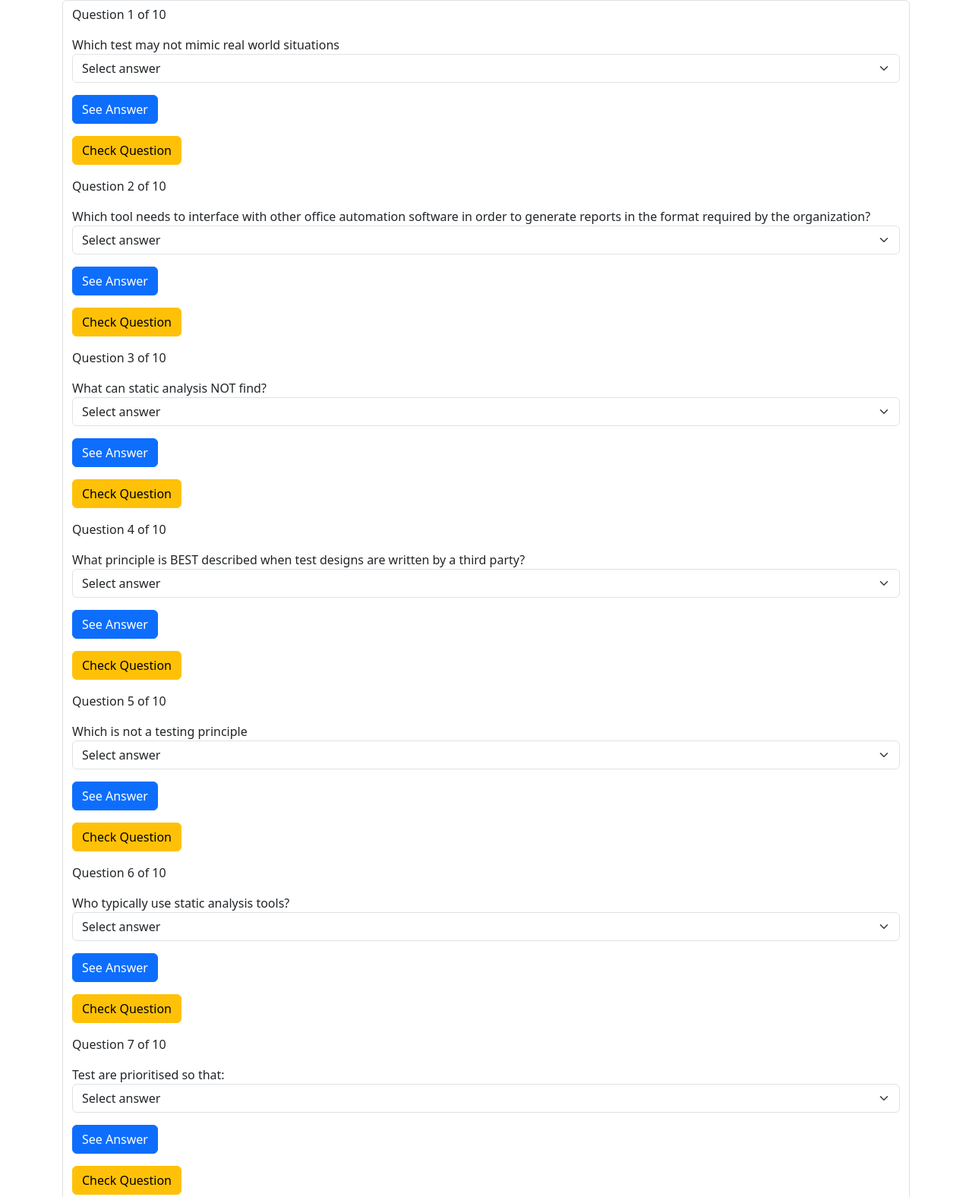
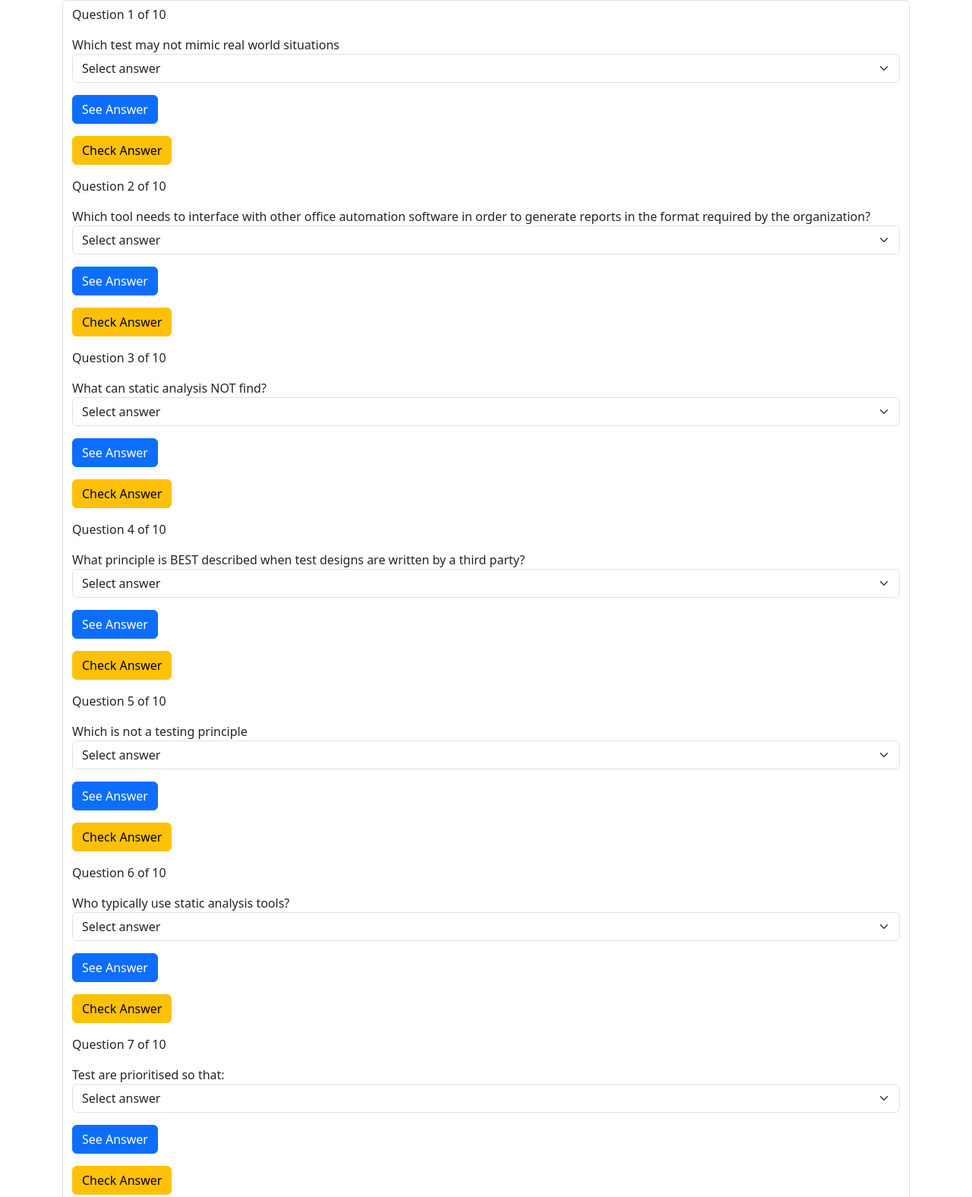
Before and after one commit to rarias04/istqb-online-test, a plain HTML site: page index.html in a window 1280 px wide. Shown: the part 627-2203 px from the top of the page at 76% size. Drawn offline with nearby package versions, Linux system fonts and the light colour scheme.

Commit message:
Check question feature updated
Check question feature updated
https://bootcampqarebeca.atlassian.net/browse/IOT-3

```diff
--- a/index.html
+++ b/index.html
@@ -61,7 +61,7 @@
           </div>
           <button type="button" class="btn btn-primary" onclick="showAnswer()">See Answer</button>
           <p id="q1Response"></p>
-          <button type="button" class="btn btn-warning" onclick="checkAnswer()">Check Question</button>
+          <button type="button" class="btn btn-warning" onclick="checkAnswer()">Check Answer</button>
           <p id="q1CheckAnswer"></p>
           <div class="mb-3">
             <p>Question 2 of 10</p>
@@ -76,7 +76,7 @@
           </div>
           <button type="button" class="btn btn-primary" onclick="showAnswer()">See Answer</button>
           <p id="q2Response"></p>
-          <button type="button" class="btn btn-warning" onclick="checkAnswer()">Check Question</button>
+          <button type="button" class="btn btn-warning" onclick="checkAnswer()">Check Answer</button>
           <p id="q2CheckAnswer"></p>
           <div class="mb-3">
             <p>Question 3 of 10</p>
@@ -91,7 +91,7 @@
           </div>
           <button type="button" class="btn btn-primary" onclick="showAnswer()">See Answer</button>
           <p id="q3Response"></p>
-          <button type="button" class="btn btn-warning" onclick="checkAnswer()">Check Question</button>
+          <button type="button" class="btn btn-warning" onclick="checkAnswer()">Check Answer</button>
           <p id="q3CheckAnswer"></p>
           <div class="mb-3">
             <p>Question 4 of 10</p>
@@ -106,7 +106,7 @@
           </div>
           <button type="button" class="btn btn-primary" onclick="showAnswer()">See Answer</button>
           <p id="q4Response"></p>
-          <button type="button" class="btn btn-warning" onclick="checkAnswer()">Check Question</button>
+          <button type="button" class="btn btn-warning" onclick="checkAnswer()">Check Answer</button>
           <p id="q4CheckAnswer"></p>
           <div class="mb-3">
             <p>Question 5 of 10</p>
@@ -121,7 +121,7 @@
           </div>
           <button type="button" class="btn btn-primary" onclick="showAnswer()">See Answer</button>
           <p id="q5Response"></p>
-          <button type="button" class="btn btn-warning" onclick="checkAnswer()">Check Question</button>
+          <button type="button" class="btn btn-warning" onclick="checkAnswer()">Check Answer</button>
           <p id="q5CheckAnswer"></p>
           <div class="mb-3">
             <p>Question 6 of 10</p>
@@ -136,7 +136,7 @@
           </div>
           <button type="button" class="btn btn-primary" onclick="showAnswer()">See Answer</button>
           <p id="q6Response"></p>
-          <button type="button" class="btn btn-warning" onclick="checkAnswer()">Check Question</button>
+          <button type="button" class="btn btn-warning" onclick="checkAnswer()">Check Answer</button>
           <p id="q6CheckAnswer"></p>
           <div class="mb-3">
             <p>Question 7 of 10</p>
@@ -151,7 +151,7 @@
           </div>
           <button type="button" class="btn btn-primary" onclick="showAnswer()">See Answer</button>
           <p id="q7Response"></p>
-          <button type="button" class="btn btn-warning" onclick="checkAnswer()">Check Question</button>
+          <button type="button" class="btn btn-warning" onclick="checkAnswer()">Check Answer</button>
           <p id="q7CheckAnswer"></p>
           <div class="mb-3">
             <p>Question 8 of 10</p>
@@ -166,7 +166,7 @@
           </div>
           <button type="button" class="btn btn-primary" onclick="showAnswer()">See Answer</button>
           <p id="q8Response"></p>
-          <button type="button" class="btn btn-warning" onclick="checkAnswer()">Check Question</button>
+          <button type="button" class="btn btn-warning" onclick="checkAnswer()">Check Answer</button>
           <p id="q8CheckAnswer"></p>
           <div class="mb-3">
             <p>Question 9 of 10</p>
@@ -181,7 +181,7 @@
           </div>
           <button type="button" class="btn btn-primary" onclick="showAnswer()">See Answer</button>
           <p id="q9Response"></p>
-          <button type="button" class="btn btn-warning" onclick="checkAnswer()">Check Question</button>
+          <button type="button" class="btn btn-warning" onclick="checkAnswer()">Check Answer</button>
           <p id="q9CheckAnswer"></p>
           <div class="mb-3">
             <p>Question 10 of 10</p>
@@ -196,7 +196,7 @@
           </div>
           <button type="button" class="btn btn-primary" onclick="showAnswer()">See Answer</button>
           <p id="q10Response"></p>
-          <button type="button" class="btn btn-warning" onclick="checkAnswer()">Check Question</button>
+          <button type="button" class="btn btn-warning" onclick="checkAnswer()">Check Answer</button>
           <p id="q10CheckAnswer"></p>
           <p id="q11CheckAnswer"></p>
           <p id="q12Response"></p>
```
